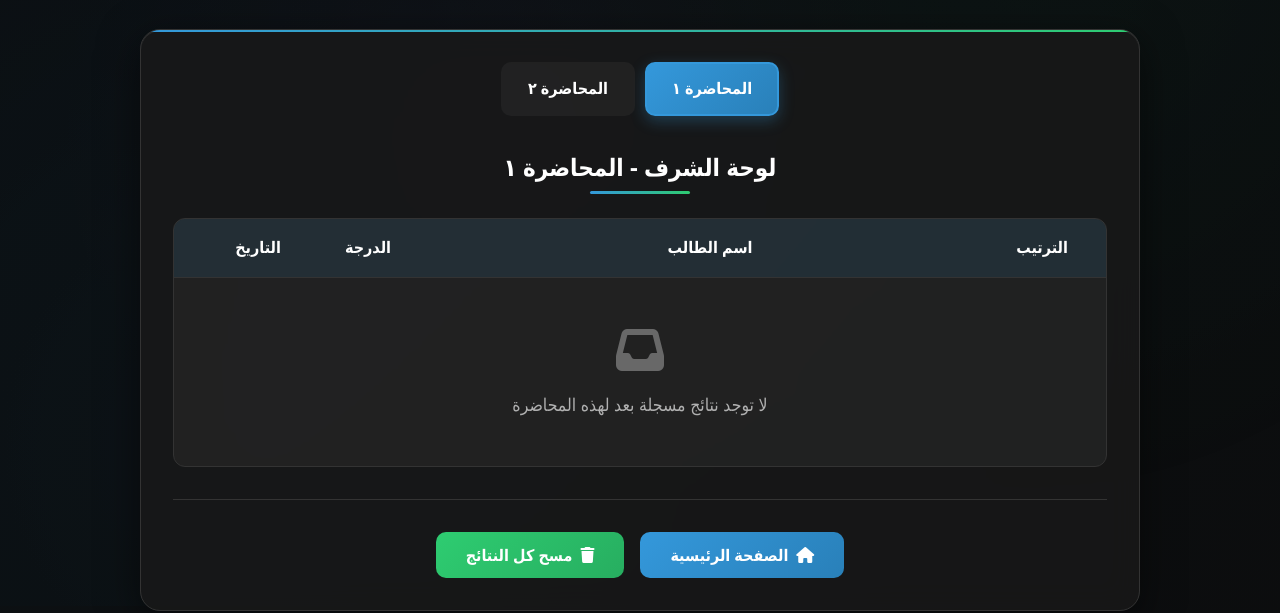
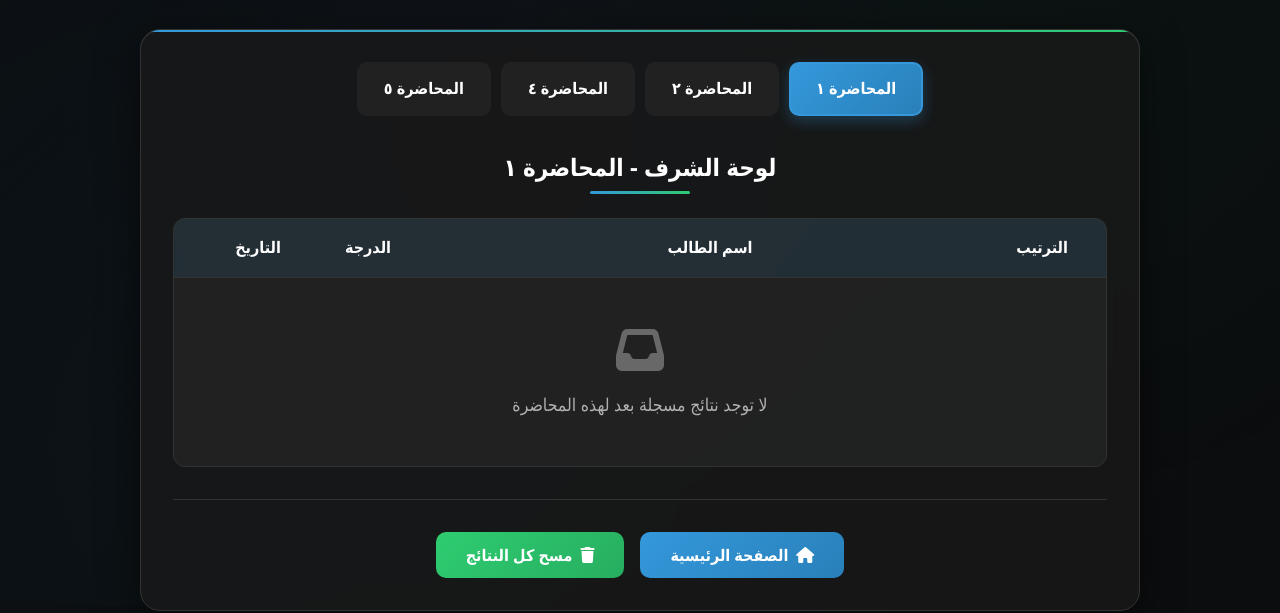
Before and after one commit to GOW-FLASH/CR7, a plain HTML site: page leaderboards.html in a window 1280 px wide. Shown: the part 194-807 px from the top of the page. Drawn offline with Linux system fonts and the light colour scheme.

Commit message:
Update leaderboards.html

```diff
--- a/leaderboards.html
+++ b/leaderboards.html
@@ -446,7 +446,7 @@
 
     <script>
         // المحاضرات المتاحة
-        const availableLectures = ['1', '2'];
+        const availableLectures = ['1', '2', '4', '5'];
         let currentLecture = '1';
 
         // عناصر DOM
```
